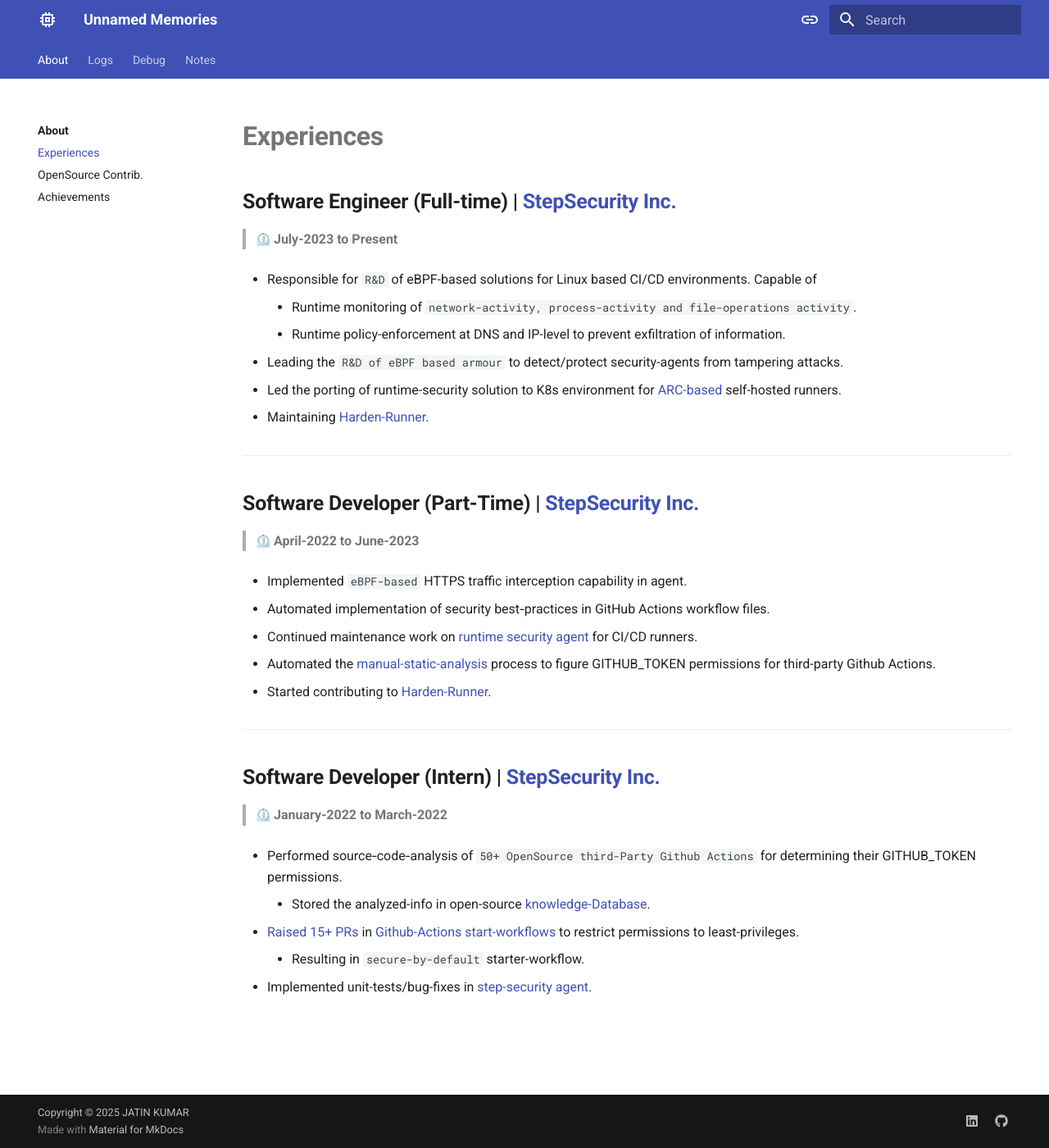
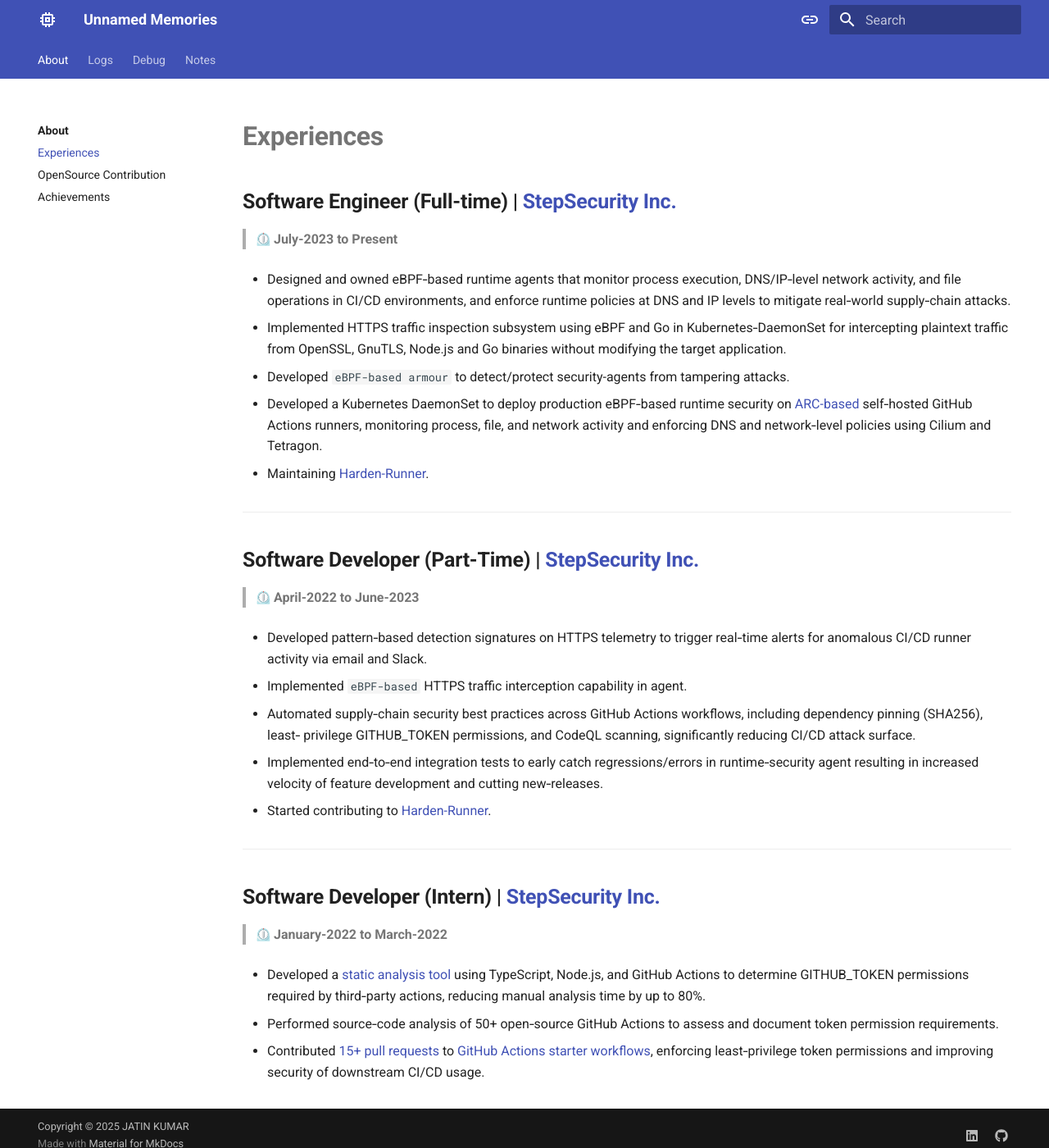
Before and after one commit to h0x0er/h0x0er.github.io, an MkDocs documentation site: the page built from docs/experiences.md, in a window 1280 px wide and 1400 px high. Shown: the whole window at 82% size. Built offline with MkDocs 1.6.1 and Material for MkDocs 9.7.7, drawn with Linux system fonts in a browser that asks for light colours; emoji names are drawn with the system emoji font.

Commit message:
memories: updated

```diff
--- a/docs/experiences.md
+++ b/docs/experiences.md
@@ -12,25 +12,17 @@
 > :timer: **July-2023 to Present**
 
 
-- Responsible for `R&D` of eBPF-based solutions for Linux based CI/CD environments. Capable of
-    - Runtime monitoring of `network-activity, process-activity and file-operations activity`.
-    - Runtime policy-enforcement at DNS and IP-level to prevent exfiltration of information.
+- Designed and owned eBPF‑based runtime agents that monitor process execution, DNS/IP‑level network activity, and file operations in
+CI/CD environments, and enforce runtime policies at DNS and IP levels to mitigate real‑world supply‑chain attacks.
 
-- Leading the `R&D of eBPF based armour` to detect/protect security-agents from tampering attacks.
+- Implemented HTTPS traffic inspection subsystem using eBPF and Go in Kubernetes‑DaemonSet for intercepting plaintext traffic from
+OpenSSL, GnuTLS, Node.js and Go binaries without modifying the target application.
 
-- Led the porting of runtime-security solution to K8s environment for [ARC-based](https://github.com/actions/actions-runner-controller) self-hosted runners.
+-  Developed `eBPF-based armour` to detect/protect security-agents from tampering attacks.
+
+- Developed a Kubernetes DaemonSet to deploy production eBPF‑based runtime security on [ARC-based](https://github.com/actions/actions-runner-controller) self‑hosted GitHub Actions runners, monitoring process, file, and network activity and enforcing DNS and network‑level policies using Cilium and Tetragon.
 
 - Maintaining [Harden-Runner](https://github.com/step-security/harden-runner).
-
-<!--
-
-- Designed, developed and maintaining a portable eBPF based module with following capabilities,
-    - traces every `outgoing network-packet`
-    - traces every `dns-resolution`
-    - can be configured to act as `policy-based firewall` such that it,
-        - `blocks dns-resolutions` not in allow-policy
-        - `blocks ip-connections` not in allow-policy
--->
 
 ---
 
@@ -39,16 +31,20 @@
 > :timer: **April-2022 to June-2023**
 
 
+- Developed pattern‑based detection signatures on HTTPS telemetry to trigger real‑time alerts for anomalous CI/CD runner activity via
+email and Slack.
+
 - Implemented `eBPF-based` HTTPS traffic interception capability in agent.
 
-- Automated implementation of security best‑practices in GitHub Actions workflow files.
+- Automated supply‑chain security best practices across GitHub Actions workflows, including dependency pinning (SHA256), least‑
+privilege GITHUB_TOKEN permissions, and CodeQL scanning, significantly reducing CI/CD attack surface.
 
-- Continued maintenance work on [runtime security agent](https://github.com/step-security/agent/pulls?q=is%3Apr+is%3Aclosed+author%3Ah0x0er) for CI/CD runners.
-
-- Automated the [manual-static-analysis](https://github.com/step-security/secure-repo/tree/main/kbanalysis) process to figure GITHUB_TOKEN permissions for third-party Github Actions.
+- Implemented end‑to‑end integration tests to early catch regressions/errors in runtime‑security agent resulting in increased velocity of
+feature development and cutting new‑releases.
 
 - Started contributing to [Harden-Runner](https://github.com/step-security/harden-runner).
 
+<!-- - Continued maintenance work on [runtime security agent](https://github.com/step-security/agent/pulls?q=is%3Apr+is%3Aclosed+author%3Ah0x0er) for CI/CD runners. -->
 ---
 
 ## **Software Developer (Intern) | [StepSecurity Inc.](https://www.stepsecurity.io/company)**
@@ -56,10 +52,11 @@
 
 > :timer: **January-2022 to March-2022**
 
-- Performed source‑code‑analysis of `50+ OpenSource third-Party Github Actions` for determining their GITHUB_TOKEN permissions.
-    - Stored the analyzed-info in open-source [knowledge-Database](https://github.com/step-security/secure-repo/pulls?q=is%3Apr+is%3Aclosed+author%3Ah0x0er).
+- Developed a [static analysis tool](https://github.com/step-security/secure-repo/tree/main/kbanalysis) using TypeScript, Node.js, and GitHub Actions to determine GITHUB_TOKEN permissions required by
+third‑party actions, reducing manual analysis time by up to 80%.
 
-- [Raised 15+ PRs](https://github.com/actions/starter-workflows/pulls?q=is%3Apr+is%3Aclosed+author%3Ah0x0er) in [Github-Actions start-workflows](https://github.com/actions/starter-workflows) to restrict permissions to least-privileges.
-    - Resulting in `secure-by-default` starter-workflow.
+- Performed source‑code analysis of 50+ open‑source GitHub Actions to assess and document token permission requirements.
 
-- Implemented unit-tests/bug-fixes in [step-security agent](https://github.com/step-security/agent/pulls?q=is%3Apr+is%3Aclosed+author%3Ah0x0er).
+
+- Contributed [15+ pull requests](https://github.com/actions/starter-workflows/pulls?q=is%3Apr+is%3Aclosed+author%3Ah0x0er) to [GitHub Actions starter workflows](https://github.com/actions/starter-workflows), enforcing least‑privilege token permissions and improving security
+of downstream CI/CD usage.
--- a/mkdocs.yml
+++ b/mkdocs.yml
@@ -8,7 +8,7 @@
   - About:
       - index.md
       - "Experiences": experiences.md
-      - "OpenSource Contrib.": oss.md
+      - "OpenSource Contribution": oss.md
       - Achievements: achievements.md
   - Logs:
       - blog/index.md
```
Also changed, not shown: docs/notes/macos-security.md (+3 -6 lines), docs/oss.md (+6 -6 lines).
